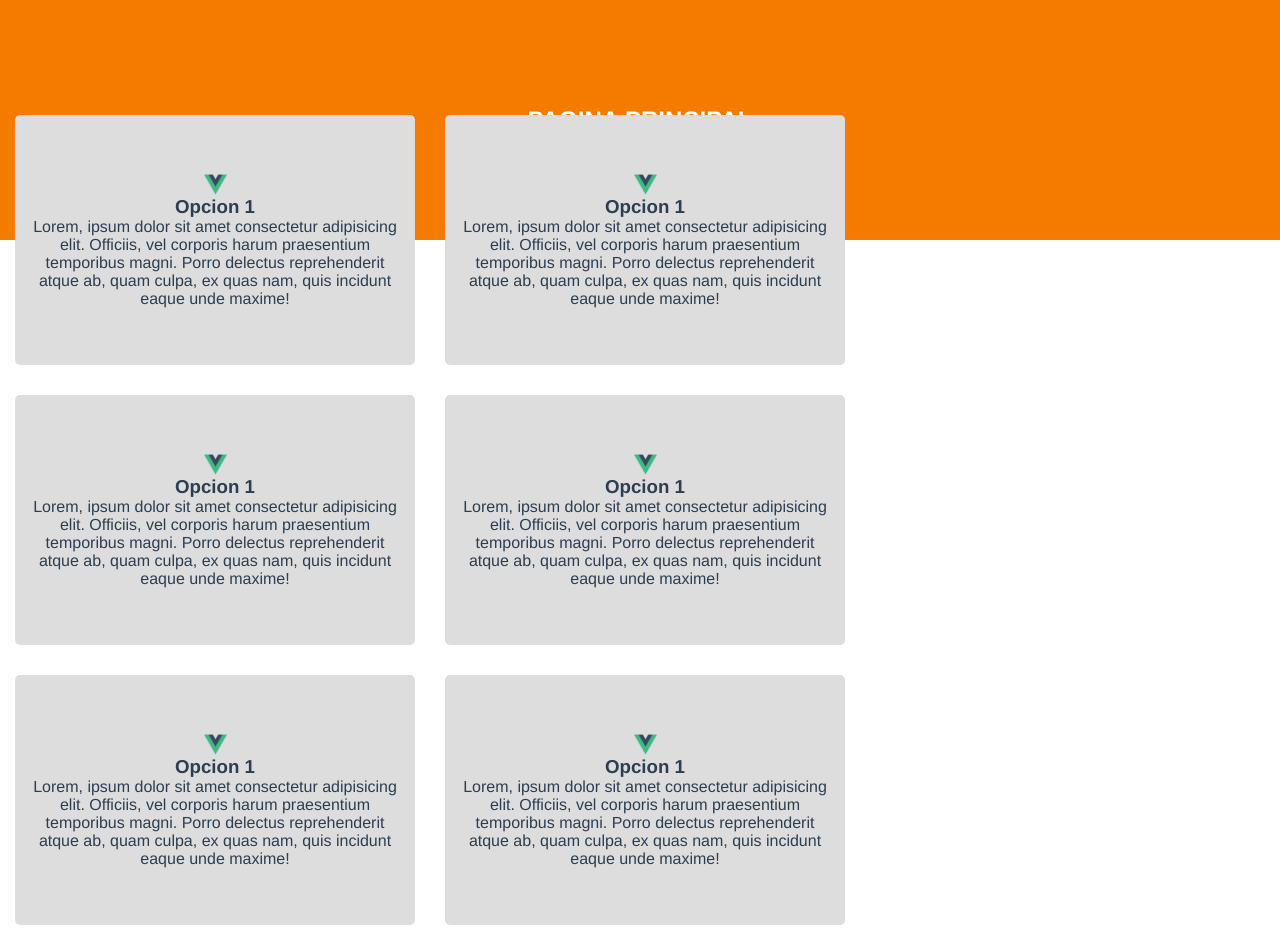
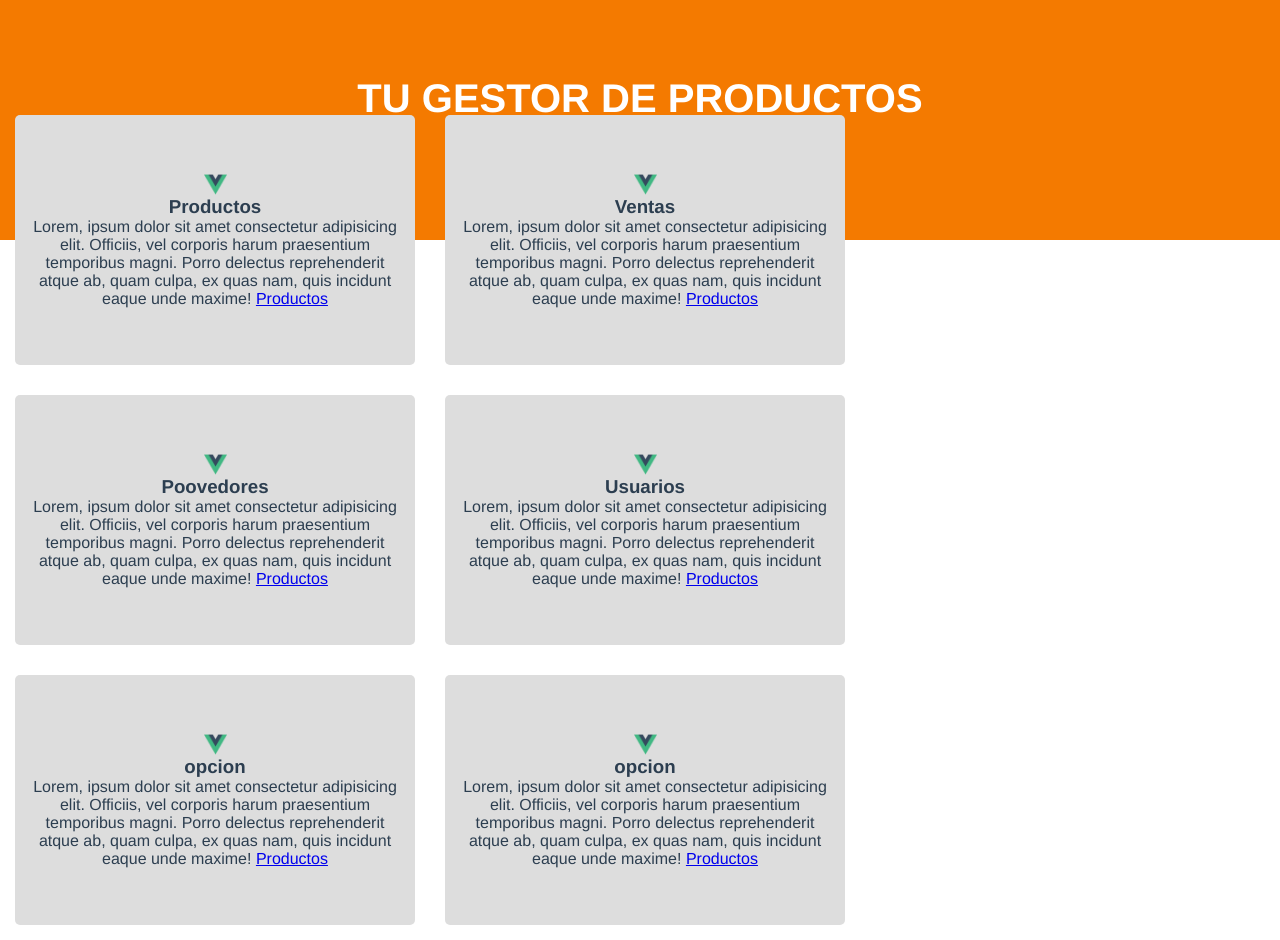
Before and after one commit to robertozh29/gestor-de-productos, a Vue app: page / in a window 1280 px wide. Built offline with nearby package versions, Linux system fonts and the light colour scheme.

Commit message:
Adding title prop to menu items

```diff
--- a/src/components/MenuItem.vue
+++ b/src/components/MenuItem.vue
@@ -2,11 +2,12 @@
     <div class="menu-item container">
         <img src="../assets/logo.png" alt="">
         <div class="descripcion">
-            <h3>Opcion 1</h3>
+            <h3>{{ titulo }}</h3>
             Lorem, ipsum dolor sit amet consectetur adipisicing elit.
             Officiis, vel corporis harum praesentium temporibus magni.
             Porro delectus reprehenderit atque ab, quam culpa, ex quas nam,
              quis incidunt eaque unde maxime!
+             <router-link to="/productos">Productos</router-link>
         </div>
     </div>
 </template>
@@ -14,13 +15,20 @@
 <script>
 
 export default {
-  name: 'MenuItem'
+  name: 'MenuItem',
+  props:{
+    titulo:{
+        type: String,
+        default: "opcion"
+    }
+  }
 }
 </script>
 
 <style scoped>
 
 .menu-item{
+    cursor: pointer;
     width: 400px;
     height: 250px;
     background-color: #DDD;
--- a/src/views/home-page.vue
+++ b/src/views/home-page.vue
@@ -1,14 +1,15 @@
 <template>
     <div class="home container">
         <header>
+          <h1>Tu gestor de productos</h1>
           <h2>Pagina principal</h2>
         </header>
         <div class="menu-container">
           <div class="menu">
-            <MenuItem />
-            <MenuItem />
-            <MenuItem />
-            <MenuItem />
+            <MenuItem titulo="Productos"/>
+            <MenuItem titulo="Ventas"/>
+            <MenuItem titulo="Poovedores"/>
+            <MenuItem titulo="Usuarios"/>
             <MenuItem />
             <MenuItem />
           </div>
@@ -40,6 +41,11 @@ header{
   justify-content: center;
   align-items: center;
 }
+header h1{
+  font-size: 40px;
+  text-transform: uppercase;
+  margin-bottom: 15px;
+}
 header h2{
   text-transform: uppercase;
 }
--- a/src/views/productos-page.vue
+++ b/src/views/productos-page.vue
@@ -1,5 +1,6 @@
 <template>
     <div class="login container">
         <h1>Tus productos</h1>
+        <router-link to="/">Menu inicial</router-link> |
     </div>
 </template>
```
